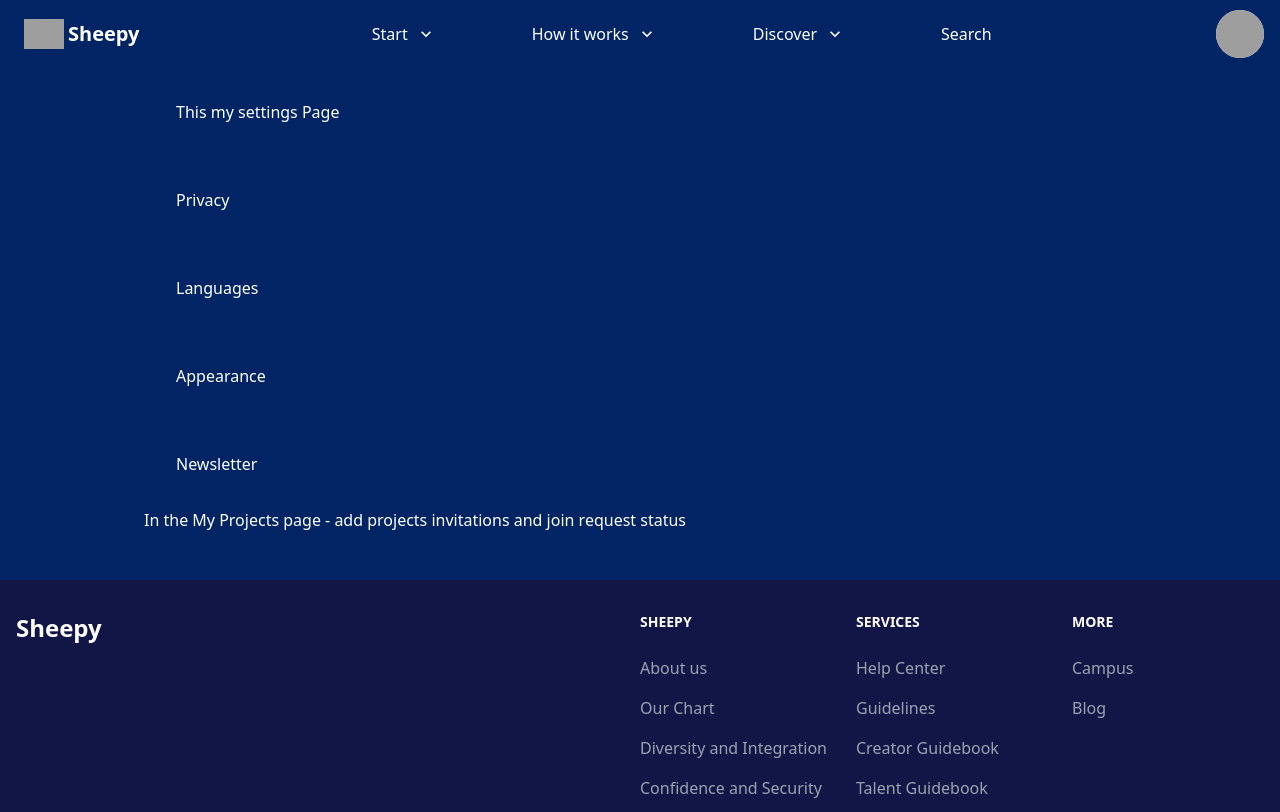
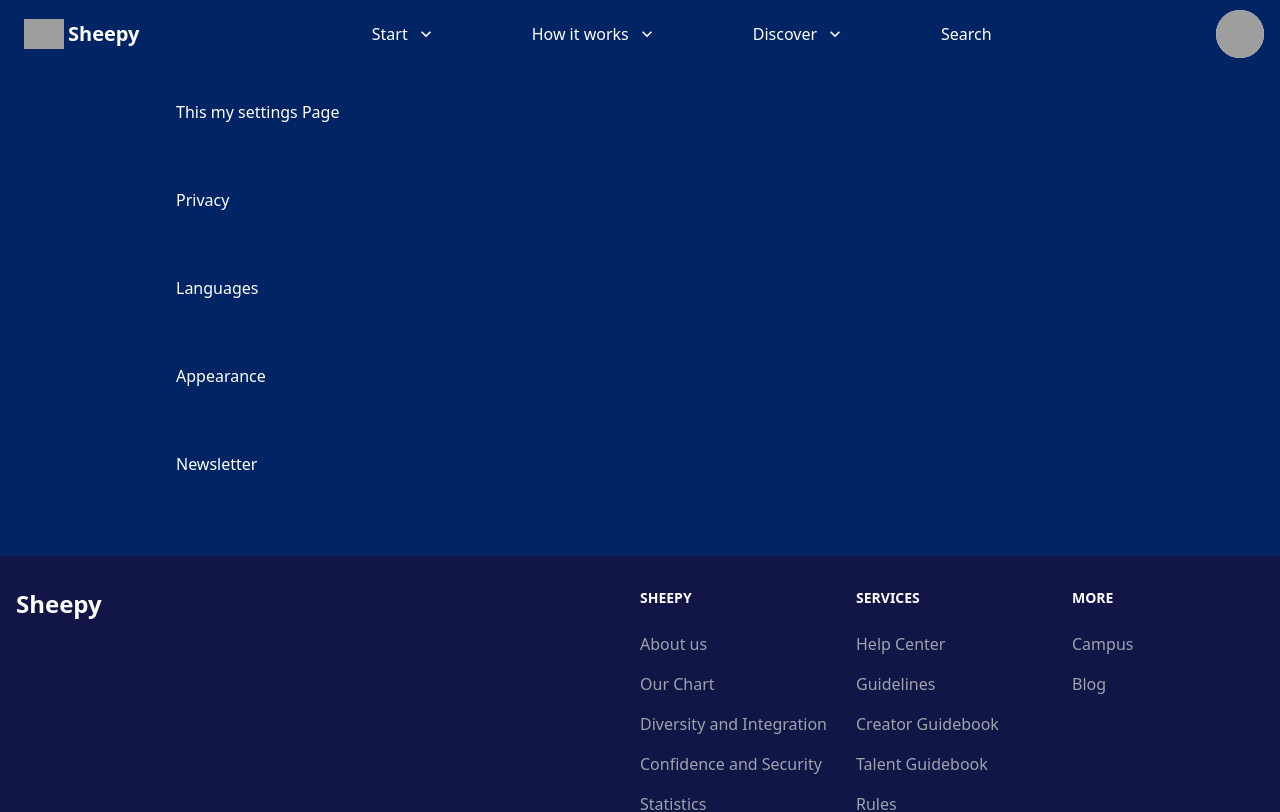
Before and after one commit to aiko-kami/sheepy, a Next.js app: page /users/settings in a window 1280 px wide. Shown: the top 812 px of the page. Built offline with nearby package versions, Linux system fonts and the light colour scheme; grey boxes are pictures that could not be loaded; a web font is replaced by a local one.

Commit message:
updated readme

```diff
--- a/src/app/(all)/users/settings/page.jsx
+++ b/src/app/(all)/users/settings/page.jsx
@@ -15,7 +15,6 @@ const SettingsPage = () => {
 			<div className="container min-w-full mx-auto py-8 px-2 md:px-8">Languages</div>
 			<div className="container min-w-full mx-auto py-8 px-2 md:px-8">Appearance</div>
 			<div className="container min-w-full mx-auto py-8 px-2 md:px-8">Newsletter</div>
-			In the My Projects page - add projects invitations and join request status
 		</>
 	);
 };
```
Also changed, not shown: 1 other file (tests, documents, lock files or other folders).
